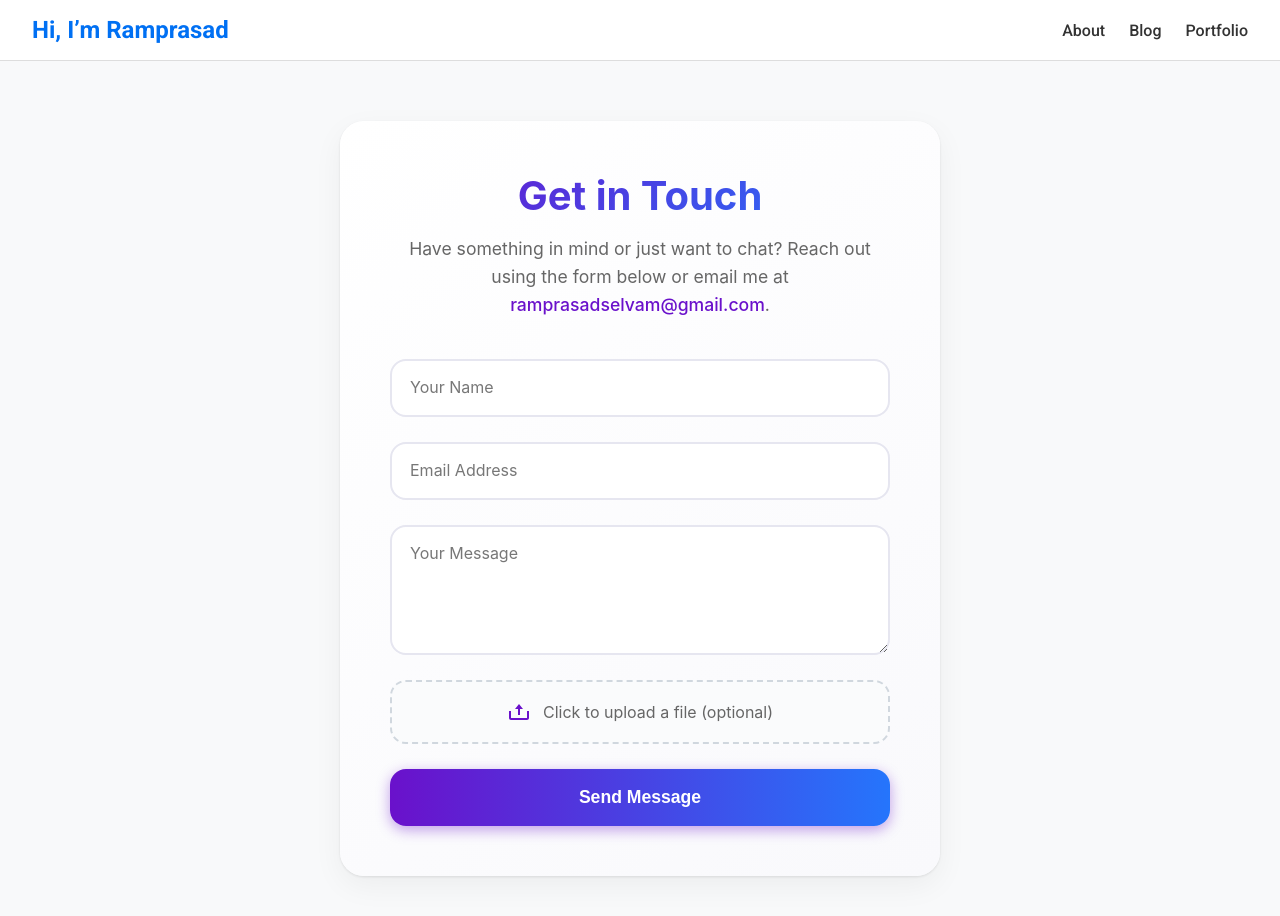
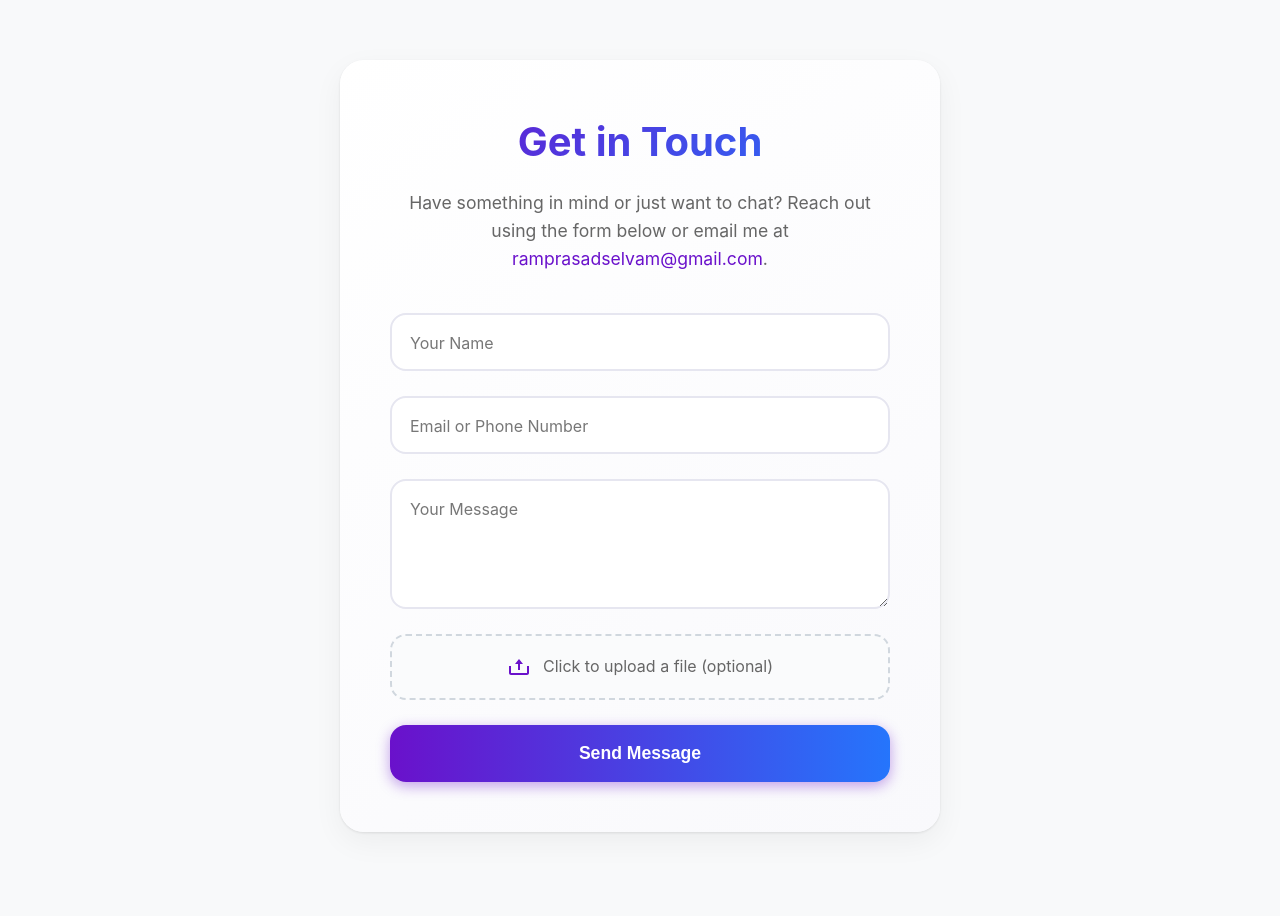
Before and after one commit to ramprasad-selvam/blog, a Next.js app: page /contact in a window 1280 px wide. Shown: the top 916 px of the page. After the commit the page ends 860 px from the top, so only its background shows below. Built offline with nearby package versions, Linux system fonts and the light colour scheme.

Commit message:
Contact form completed

```diff
--- a/src/app/contact/page.jsx
+++ b/src/app/contact/page.jsx
@@ -13,8 +13,17 @@ export default function ContactPage() {
   const validate = () => {
     const newErrors = {};
     if (!form.name.trim()) newErrors.name = "Name is required";
-    if (!form.email.trim()) newErrors.email = "Email is required";
-    else if (!/^\S+@\S+\.\S+$/.test(form.email)) newErrors.email = "Invalid email";
+
+    if (!form.email.trim()) {
+      newErrors.email = "Email or phone number is required";
+    } else {
+      const isEmail = /^\S+@\S+\.\S+$/.test(form.email);
+      const isPhone = /^\+?\d{10,15}$/.test(form.email); // supports +countrycode and 10-15 digits
+      if (!isEmail && !isPhone) {
+        newErrors.email = "Enter a valid email or phone number";
+      }
+    }
+
     if (!form.message.trim()) newErrors.message = "Message is required";
 
     // File validation (optional)
@@ -24,6 +33,7 @@ export default function ContactPage() {
 
     return newErrors;
   };
+
 
   const handleChange = (e) => {
     const { name, value } = e.target;
@@ -107,6 +117,7 @@ export default function ContactPage() {
   };
 
   return (
+    <main className="container">
       <div className="contact-container">
         <div className="contact-header">
           <h1>Get in Touch</h1>
@@ -129,16 +140,17 @@ export default function ContactPage() {
 
           <div className="form-group">
             <input
-            type="email"
+              type="text"
               name="email"
               placeholder=" "
               value={form.email}
               onChange={handleChange}
               className={errors.email ? "input-error" : ""}
             />
-          <label htmlFor="email">Email Address</label>
+            <label htmlFor="email">Email or Phone Number</label>
             {errors.email && <span className="error">{errors.email}</span>}
           </div>
+
 
           <div className="form-group">
             <textarea
@@ -158,8 +170,8 @@ export default function ContactPage() {
               <div className={`file-upload ${errors.file ? "input-error" : ""}`}>
                 <div className="upload-icon">
                   <svg width="24" height="24" viewBox="0 0 24 24" fill="none" xmlns="http://www.w3.org/2000/svg">
-                  <path d="M11 15H13V9H16L12 4L8 9H11V15Z" fill="currentColor"/>
-                  <path d="M20 18H4V11H2V18C2 19.103 2.897 20 4 20H20C21.103 20 22 19.103 22 18V11H20V18Z" fill="currentColor"/>
+                    <path d="M11 15H13V9H16L12 4L8 9H11V15Z" fill="currentColor" />
+                    <path d="M20 18H4V11H2V18C2 19.103 2.897 20 4 20H20C21.103 20 22 19.103 22 18V11H20V18Z" fill="currentColor" />
                   </svg>
                 </div>
                 <span>{form.file ? form.file.name : "Click to upload a file (optional)"}</span>
@@ -177,7 +189,7 @@ export default function ContactPage() {
                 <span>{form.file.name}</span>
                 <button type="button" onClick={removeFile} className="remove-file">
                   <svg width="16" height="16" viewBox="0 0 24 24" fill="none" xmlns="http://www.w3.org/2000/svg">
-                  <path d="M6 18L18 6M6 6L18 18" stroke="currentColor" strokeWidth="2" strokeLinecap="round"/>
+                    <path d="M6 18L18 6M6 6L18 18" stroke="currentColor" strokeWidth="2" strokeLinecap="round" />
                   </svg>
                 </button>
               </div>
@@ -208,5 +220,6 @@ export default function ContactPage() {
           </div>
         )}
       </div>
+    </main>
   );
 }
--- a/src/app/contact/style.css
+++ b/src/app/contact/style.css
@@ -39,18 +39,6 @@
   font-size: 1.1rem;
   line-height: 1.6;
   color: #666;
-}
-
-.contact-header .intro a {
-  color: #6a11cb;
-  text-decoration: none;
-  font-weight: 500;
-  transition: all 0.2s ease;
-}
-
-.contact-header .intro a:hover {
-  color: #2575fc;
-  text-decoration: underline;
 }
 
 /* Form */
--- a/src/app/globals.css
+++ b/src/app/globals.css
@@ -5,90 +5,21 @@
   box-sizing: border-box;
 }
 
+/* Default body styling */
 body {
-  font-family: Arial, Helvetica, sans-serif;
-  background-color: #f8f9fa;
-  color: #333;
+  font-family: 'Segoe UI', Tahoma, Geneva, Verdana, sans-serif;
+  background-color: #f8f9fa; /* light neutral background */
+  color: #333;                /* dark gray text */
   min-height: 100vh;
+  line-height: 1.6;
 }
 
-/* Navbar */
-.navbar {
-  background: #fff;
-  border-bottom: 1px solid #ddd;
-  padding: 1rem 2rem;
-  position: sticky;
-  top: 0;
-  z-index: 100;
-  display: flex;
-  justify-content: space-between;
-  align-items: center;
+a {
+  color: #6a11cb;
+  text-decoration: none;
+  transition: color 0.3s ease;
 }
 
-.navbar .logo {
-  font-size: 1.5rem;
-  font-weight: bold;
-  color: #0070f3;
-  text-decoration: none;
+a:hover {
+  color: #2575fc;
 }
-
-.navbar .links {
-  display: flex;
-  gap: 1.5rem;
-}
-
-.navbar .links a {
-  text-decoration: none;
-  color: #333;
-  font-weight: 500;
-}
-
-.navbar .links a:hover {
-  color: #0070f3;
-}
-
-/* Dashboard Container */
-.container {
-  max-width: 1100px;
-  margin: 2rem auto;
-  padding: 0 1rem;
-}
-
-h1 {
-  font-size: 2rem;
-  margin-bottom: 1.5rem;
-}
-
-/* Cards Grid */
-.grid {
-  display: grid;
-  gap: 1.5rem;
-}
-
-@media (min-width: 768px) {
-  .grid {
-    grid-template-columns: repeat(2, 1fr);
-  }
-}
-
-/* Card */
-.card {
-  background: #fff;
-  border-radius: 12px;
-  padding: 1.5rem;
-  box-shadow: 0 2px 6px rgba(0,0,0,0.1);
-  transition: transform 0.2s, box-shadow 0.2s;
-  text-decoration: none;
-  color: inherit;
-  display: block;
-}
-
-.card:hover {
-  transform: translateY(-4px);
-  box-shadow: 0 6px 12px rgba(0,0,0,0.15);
-}
-
-.card h2 {
-  font-size: 1.25rem;
-  margin-bottom: 0.5rem;
-}
--- a/src/app/layout.jsx
+++ b/src/app/layout.jsx
@@ -1,5 +1,4 @@
 import "./globals.css"
-import Link from "next/link"
 import { Roboto } from "next/font/google"
 
 const roboto = Roboto({
@@ -11,15 +10,7 @@ export default function RootLayout({ children }) {
   return (
     <html lang="en">
       <body className={roboto.className}>
-        <header className="navbar">
-          <Link href="/" className="logo">Hi, I’m Ramprasad</Link>
-          <nav className="links">
-            <Link href="/about">About</Link>
-            <Link href="/blog">Blog</Link>
-            <Link href="/portfolio">Portfolio</Link>
-          </nav>
-        </header>
-        <main className="container">{children}</main>
+        {children}
       </body>
     </html>
   )
```
Lines whose indentation alone changed are shown as unchanged.
